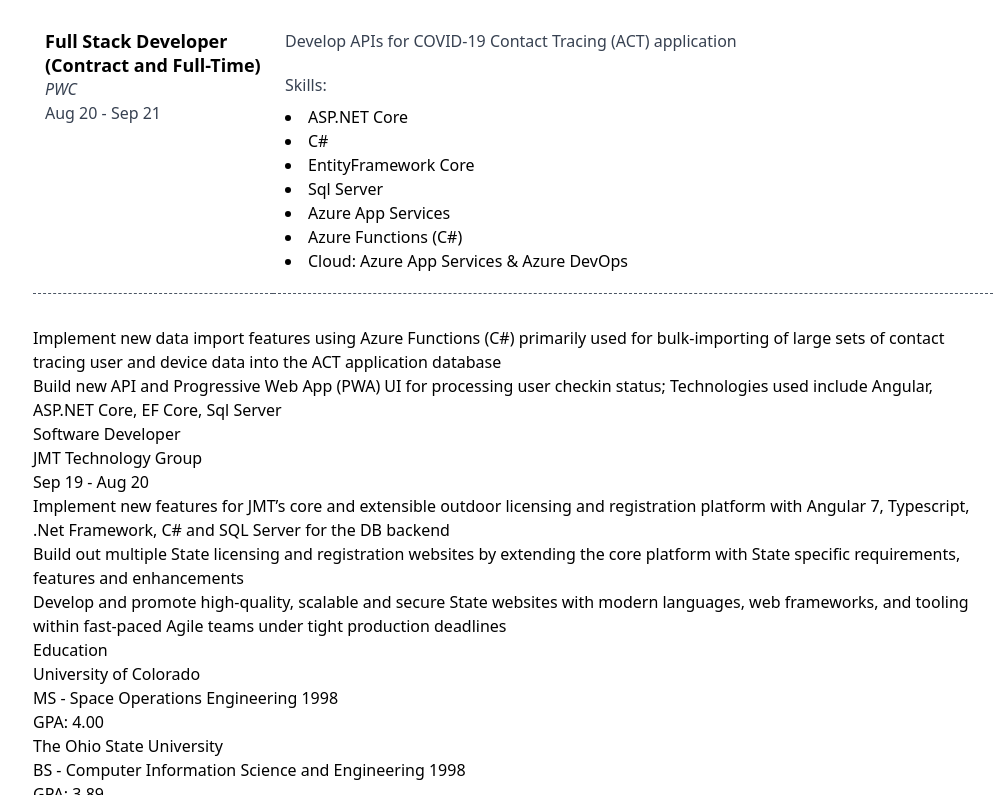
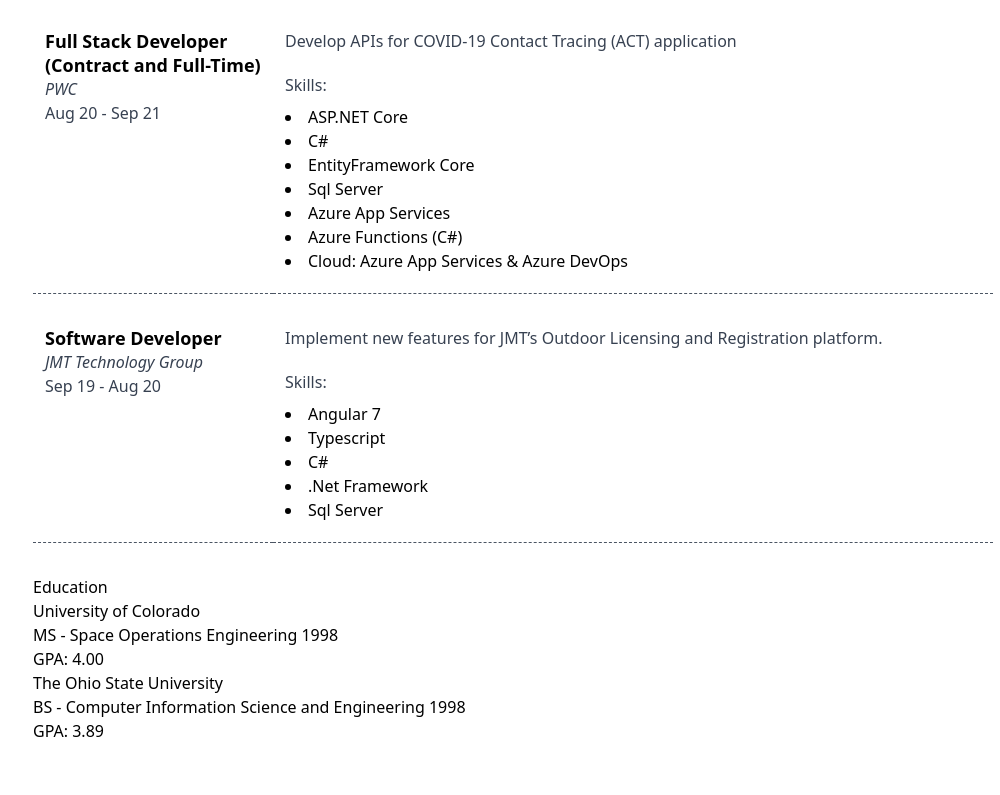
Before and after one commit to aaronshirk/gatsby-portfolio, a Gatsby site: page / in a window 1280 px wide. Shown: the part 2005-2800 px from the top of the page, without its empty margins (127-1127 px from the left). After the commit the page ends 2748 px from the top, so only its background shows below. Built offline with nearby package versions, Linux system fonts and the light colour scheme; Gatsby itself is replaced by a stand-in of ours.

Commit message:
finish work history content and styling

```diff
--- a/src/pages/index.js
+++ b/src/pages/index.js
@@ -230,50 +230,36 @@
             </div>
           </section>
 
-          {/* Job 3 */}
+          {/* Job 4 */}
+
           <section>
-            <div>
-              <ul>
-                <li>
-                  Implement new data import features using Azure Functions (C#)
-                  primarily used for bulk-importing of large sets of contact
-                  tracing user and device data into the ACT application database
-                </li>
-                <li>
-                  Build new API and Progressive Web App (PWA) UI for processing
-                  user checkin status; Technologies used include Angular,
-                  ASP.NET Core, EF Core, Sql Server
-                </li>
-              </ul>
-            </div>
-          </section>
+            <div className="my-8 flex flex-col md:flex-row md:justify-center">
+              <div className="pb-5 md:basis-1/4 md:px-3 md:border-b md:border-dashed md:border-b-gray-600">
+                <h3 className="text-lg leading-6 font-semibold">
+                  Software Developer
+                </h3>
+                <p className="italic leading-6 text-md text-gray-700">
+                  JMT Technology Group
+                </p>
+                <p className="text-md leading-6 text-gray-700">
+                  Sep 19 - Aug 20
+                </p>
+              </div>
+              <div className="pb-5 border-b border-dashed border-b-gray-600 md:basis-3/4 md:px-3">
+                <p className="text-md text-gray-700 mb-5">
+                  Implement new features for JMT’s Outdoor Licensing and
+                  Registration platform.
+                </p>
 
-          {/* Job 4 */}
-          <section>
-            <div>
-              <h3>Software Developer</h3>
-              <p>JMT Technology Group</p>
-              <p>Sep 19 - Aug 20</p>
-            </div>
-            <div>
-              <ul>
-                <li>
-                  Implement new features for JMT’s core and extensible outdoor
-                  licensing and registration platform with Angular 7,
-                  Typescript, .Net Framework, C# and SQL Server for the DB
-                  backend
-                </li>
-                <li>
-                  Build out multiple State licensing and registration websites
-                  by extending the core platform with State specific
-                  requirements, features and enhancements
-                </li>
-                <li>
-                  Develop and promote high-quality, scalable and secure State
-                  websites with modern languages, web frameworks, and tooling
-                  within fast-paced Agile teams under tight production deadlines
-                </li>
-              </ul>
+                <p className="text-md text-gray-700 mb-2">Skills:</p>
+                <ul className="list-disc list-inside">
+                  <li>Angular 7</li>
+                  <li>Typescript</li>
+                  <li>C#</li>
+                  <li>.Net Framework</li>
+                  <li>Sql Server</li>
+                </ul>
+              </div>
             </div>
           </section>
         </div>
```
